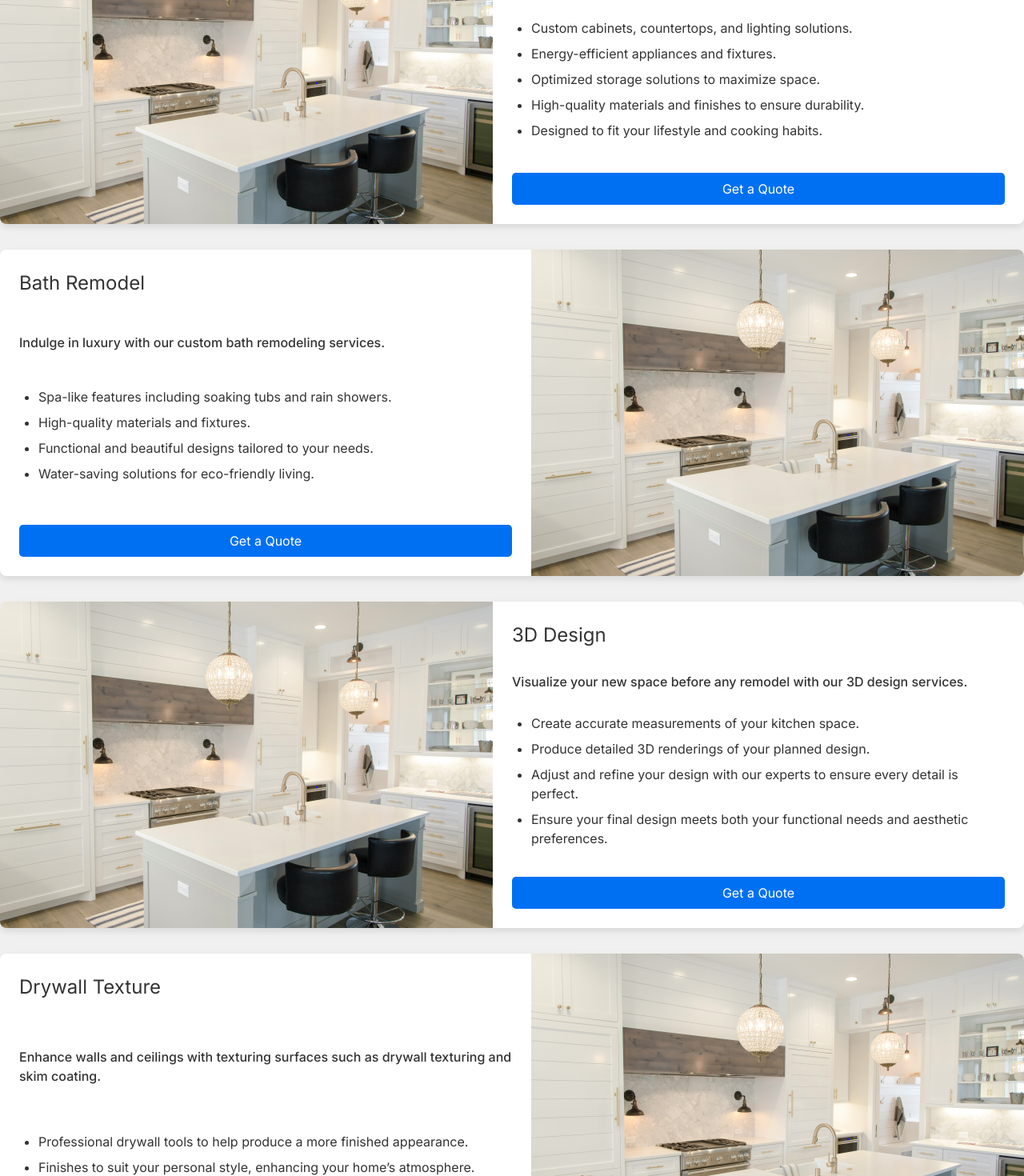
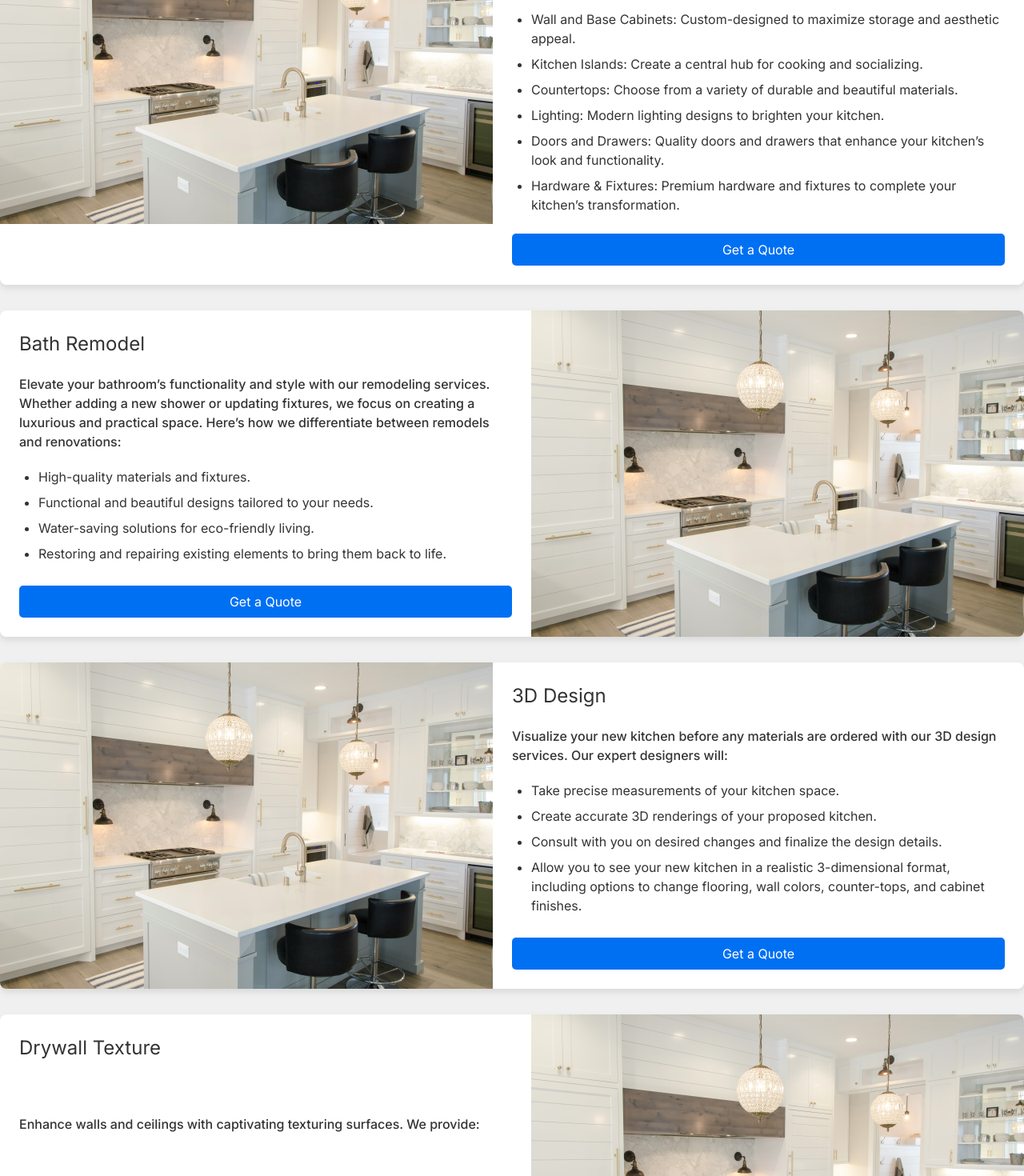
Before and after one commit to LRodriguez92/the-home-design-center, a Next.js app: page /services in a window 1280 px wide. Shown: the part 900-2370 px from the top of the page at 80% size. Built offline with nearby package versions, Linux system fonts and the light colour scheme.

Commit message:
added summaries and descriptions

```diff
--- a/src/pages/services.tsx
+++ b/src/pages/services.tsx
@@ -5,13 +5,14 @@ export default function ServicesPage() {
     const services = [
         {
             title: "Kitchen Remodel",
-            summary: "Transform your kitchen into a modern and stylish space.",
+            summary: "Transform your kitchen into a functional and stylish space. Our kitchen remodeling services include:",
             description: [
-                "Custom cabinets, countertops, and lighting solutions.",
-                "Energy-efficient appliances and fixtures.",
-                "Optimized storage solutions to maximize space.",
-                "High-quality materials and finishes to ensure durability.",
-                "Designed to fit your lifestyle and cooking habits."
+                "Wall and Base Cabinets: Custom-designed to maximize storage and aesthetic appeal.",
+                "Kitchen Islands: Create a central hub for cooking and socializing.",
+                "Countertops: Choose from a variety of durable and beautiful materials.",
+                "Lighting: Modern lighting designs to brighten your kitchen.",
+                "Doors and Drawers: Quality doors and drawers that enhance your kitchen’s look and functionality.",
+                "Hardware & Fixtures: Premium hardware and fixtures to complete your kitchen’s transformation."
             ],
             image: "/images/kitchen-hero.jpg",
             ctaText: "Get a Quote",
@@ -19,12 +20,12 @@ export default function ServicesPage() {
         },
         {
             title: "Bath Remodel",
-            summary: "Indulge in luxury with our custom bath remodeling services.",
-            description: [
-                "Spa-like features including soaking tubs and rain showers.",
+            summary: "Elevate your bathroom’s functionality and style with our remodeling services. Whether adding a new shower or updating fixtures, we focus on creating a luxurious and practical space. Here’s how we differentiate between remodels and renovations:",
+            description: [,
                 "High-quality materials and fixtures.",
                 "Functional and beautiful designs tailored to your needs.",
-                "Water-saving solutions for eco-friendly living."
+                "Water-saving solutions for eco-friendly living.",
+                "Restoring and repairing existing elements to bring them back to life."
             ],
             image: "/images/kitchen-hero.jpg",
             ctaText: "Get a Quote",
@@ -32,12 +33,12 @@ export default function ServicesPage() {
         },
         {
             title: "3D Design",
-            summary: "Visualize your new space before any remodel with our 3D design services.",
+            summary: "Visualize your new kitchen before any materials are ordered with our 3D design services. Our expert designers will:",
             description: [
-                "Create accurate measurements of your kitchen space.",
-                "Produce detailed 3D renderings of your planned design.",
-                "Adjust and refine your design with our experts to ensure every detail is perfect.",
-                "Ensure your final design meets both your functional needs and aesthetic preferences."
+                "Take precise measurements of your kitchen space.",
+                "Create accurate 3D renderings of your proposed kitchen.",
+                "Consult with you on desired changes and finalize the design details.",
+                "Allow you to see your new kitchen in a realistic 3-dimensional format, including options to change flooring, wall colors, counter-tops, and cabinet finishes."
             ],
             image: "/images/kitchen-hero.jpg",
             ctaText: "Get a Quote",
@@ -45,10 +46,10 @@ export default function ServicesPage() {
         },
         {
             title: "Drywall Texture",
-            summary: "Enhance walls and ceilings with texturing surfaces such as drywall texturing and skim coating.",
+            summary: "Enhance walls and ceilings with captivating texturing surfaces. We provide:",
             description: [
-                "Professional drywall tools to help produce a more finished appearance.",
-                "Finishes to suit your personal style, enhancing your home’s atmosphere."
+                "Professional wall textures to hide imperfections and add visual interest.",
+                "Finishes that reflect light beautifully, enhancing any room’s atmosphere."
             ],
             image: "/images/kitchen-hero.jpg",
             ctaText: "Get a Quote",
@@ -56,12 +57,14 @@ export default function ServicesPage() {
         },
         {
             title: "Flooring",
-            summary: "Choose from a wide range of flooring solutions to elevate any room in your home.",
+            summary: "Choose from a wide range of flooring solutions to suit every room in your home. Our offerings include:",
             description: [
-                "Hardwood, laminate, and tile flooring options.",
-                "Custom installation services tailored to your space.",
-                "High-quality flooring materials that ensure durability and aesthetics.",
-                "Eco-friendly and sustainable flooring solutions."
+                "Ceramic Tile: Durable and stylish for high-traffic areas.",
+                "Solid Wood: Timeless elegance and longevity.",
+                "Laminate and Engineered Wood: Versatile and cost-effective alternatives to solid wood.",
+                "Luxury Vinyl: High-quality, durable, and available in various designs.",
+                "Carpeting: Comfortable and warm for bedrooms and living areas.",
+                "Pavers: Ideal for outdoor spaces, providing durability and aesthetic appeal."
             ],
             image: "/images/kitchen-hero.jpg",
             ctaText: "Get a Quote",
@@ -69,10 +72,10 @@ export default function ServicesPage() {
         },
         {
             title: "Wall Removal",
-            summary: "Open up your living spaces by removing unnecessary walls.",
+            summary: "Open up your living spaces by removing unnecessary walls. Our services include:",
             description: [
                 "Professional assessment to ensure structural integrity.",
-                "Create an open concept layout for a modern living space.",
+                "Creating an open concept layout for a modern living space.",
                 "Ensure proper framing to maintain your home’s safety and stability."
             ],
             image: "/images/kitchen-hero.jpg",
@@ -81,12 +84,11 @@ export default function ServicesPage() {
         },
         {
             title: "Painting",
-            summary: "Transform the look and feel of your home with our comprehensive painting services.",
+            summary: "Enhance the beauty and ambiance of your home with our comprehensive interior painting services. Whether you're looking to refresh a single room or transform your entire home, our experienced painters provide meticulous craftsmanship and attention to detail, ensuring a stunning and lasting finish.",
             description: [
-                "Interior and exterior painting for residential and commercial properties.",
-                "High-quality paints that provide long-lasting protection and aesthetics.",
-                "Custom color matching and design consultations.",
-                "Professional painters ensure clean, crisp lines and smooth finishes."
+                "Surface Preparation: Thorough cleaning, sanding, and priming to ensure a smooth and durable finish.",
+                "Painting: Application of high-quality paint in your chosen color and finish.",
+                "Hardware Installation: Reinstalling or updating hardware for a complete transformation.",
             ],
             image: "/images/kitchen-hero.jpg",
             ctaText: "Get a Quote",
@@ -94,11 +96,17 @@ export default function ServicesPage() {
         },
         {
             title: "Expertise",
-            summary: "Our team specializes in high-quality, detail-oriented work, offering comprehensive expertise in all areas of home design and renovation.",
+            summary: "Our team is committed to delivering high-quality results and exceptional customer satisfaction throughout every phase of your project. From initial planning to final inspection, we ensure superior craftsmanship and attention to detail.",
             description: [
-                "Custom Woodworking: Cabinets and shelves tailored to your space.",
-                "Trim and Molding: Add character to your interiors with custom trim and molding solutions.",
-                "Efficient Project Management: Timely project completion and minimal disruption to your daily life."
+                "Design-Build: Collaborative planning with detailed proposals and custom solutions tailored to your needs.",
+                "Scheduling: Flexible timelines with clear milestones to track progress and ensure timely completion.",
+                "Estimating & Budgeting: Accurate and transparent cost estimates with effective cost management.",
+                "Quality Control: Adhering to strict quality standards with regular inspections to maintain consistency.",
+                "Safety Management: Implementing rigorous safety protocols and employing certified professionals.",
+                "Subcontractor Management: Collaborating with trusted subcontractors and ensuring seamless coordination.",
+                "Final Inspection: Thorough review and client walkthrough to ensure satisfaction.",
+                "Touch-Ups and Adjustments: Addressing necessary touch-ups for a perfect finish.",
+                "Warranty and Support: Offering warranties and providing ongoing support and maintenance."
             ],
             image: "/images/kitchen-hero.jpg",
             ctaText: "Get a Quote",
```
